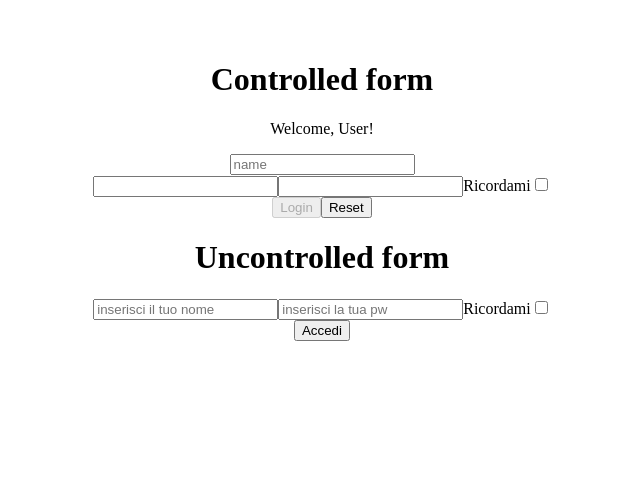
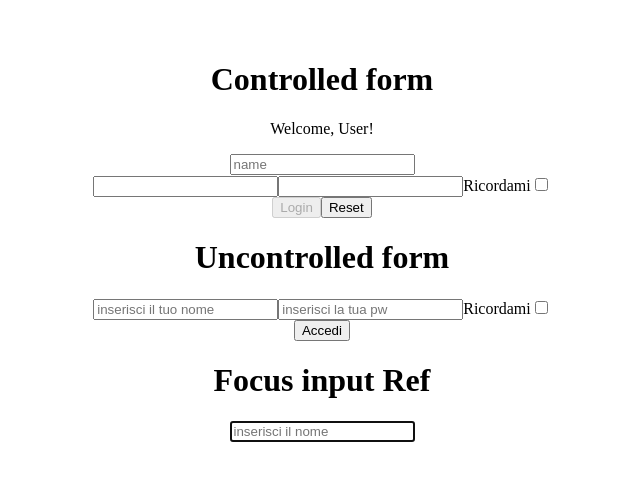
Before and after one commit to Silviadesideri01/EsercitazioniDevelhope, a React (Vite) app in the folder React/esercizi-react/: page / in a window 1280 px wide. Shown: the top 480 px of the page, without its empty margins (318-958 px from the left). Built offline with nearby package versions, Linux system fonts and the light colour scheme.

Commit message:
Focus input USEREF

```diff
--- /dev/null
+++ b/React/esercizi-react/Components/FocusableInput.jsx
@@ -0,0 +1,31 @@
+//Crea un componente FocusableInput che esegua il rendering di un tag di input.
+// Non appena il componente esegue il rendering, il tag di input dovrebbe essere automaticamente focalizzato.
+//Utilizzando StrictMode, crea un componente con un effetto che visualizza un messaggio solo quando il componente viene montato per la prima volta.
+// Utilizza un riferimento per tenere traccia se il componente è montato o meno.
+import { useEffect, useRef } from "react";
+export function FocusableInput() {
+  const mountComponent = useRef(false);
+  useEffect(() => {
+    if (!mountComponent.current) {
+      mountComponent.current = true;
+      console.log("Componente montato per la prima volta");
+    } else {
+      console.log("Componente montato di nuovo");
+    }
+    inputRef.current?.focus();
+  }, []); //fase di mount. esegue il focus non appena il componente viene montato.
+
+  const inputRef = useRef(null);
+
+  return (
+    <div>
+      <h1>Focus input Ref</h1>
+      <input
+        ref={inputRef}
+        type="text"
+        name="username"
+        placeholder="inserisci il nome"
+      />
+    </div>
+  );
+}
--- a/React/esercizi-react/src/App.jsx
+++ b/React/esercizi-react/src/App.jsx
@@ -9,6 +9,7 @@ import EsercizioUseState from "../Components/EsercizioUseState";
 import { InteractiveWelcome } from "../Components/InteractiveWelcome";
 import { Login } from "../Components/Login";
 import { UncontrolledLogin } from "../Components/UncontrolledLogin";
+import { FocusableInput } from "../Components/FocusableInput";
 
 //Qui dichiaro la funzione che gestirà l'evento e verrà assegnata al valore di onClick come props
 function NewDate() {
@@ -35,6 +36,7 @@ function App() {
       <Login onLogin={handleLogin} />
 
       <UncontrolledLogin />
+      <FocusableInput/>
     </>
   );
 }
```
